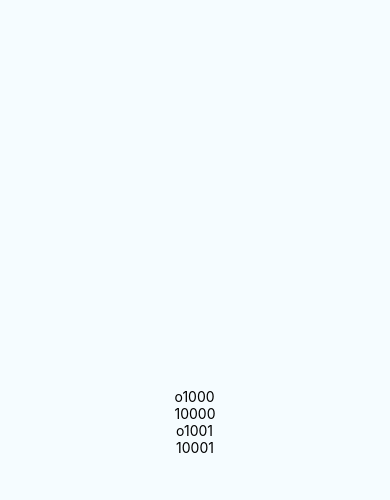
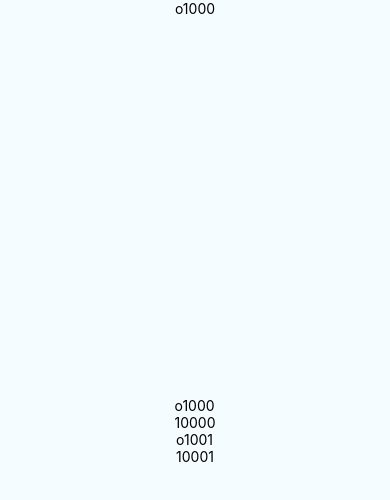
Before and after one commit to nikli2009/popular-albums, a React Native app: screen / in a window 390 px wide. Shown: the top 500 px of the page. Built offline with nearby package versions, Linux system fonts and the light colour scheme.

Commit message:
try husky

```diff
--- a/App.js
+++ b/App.js
@@ -69,6 +69,9 @@ export default class App extends Component<Props, State> {
         {/* <View>
           <OrderDetailRow order={orderList[0]} />
         </View> */}
+        <View>
+          <Text>{orderList[0].id}</Text>
+        </View>
         <FlatList
           contentContainerStyle={styles.container}
           data={orderList}
```
